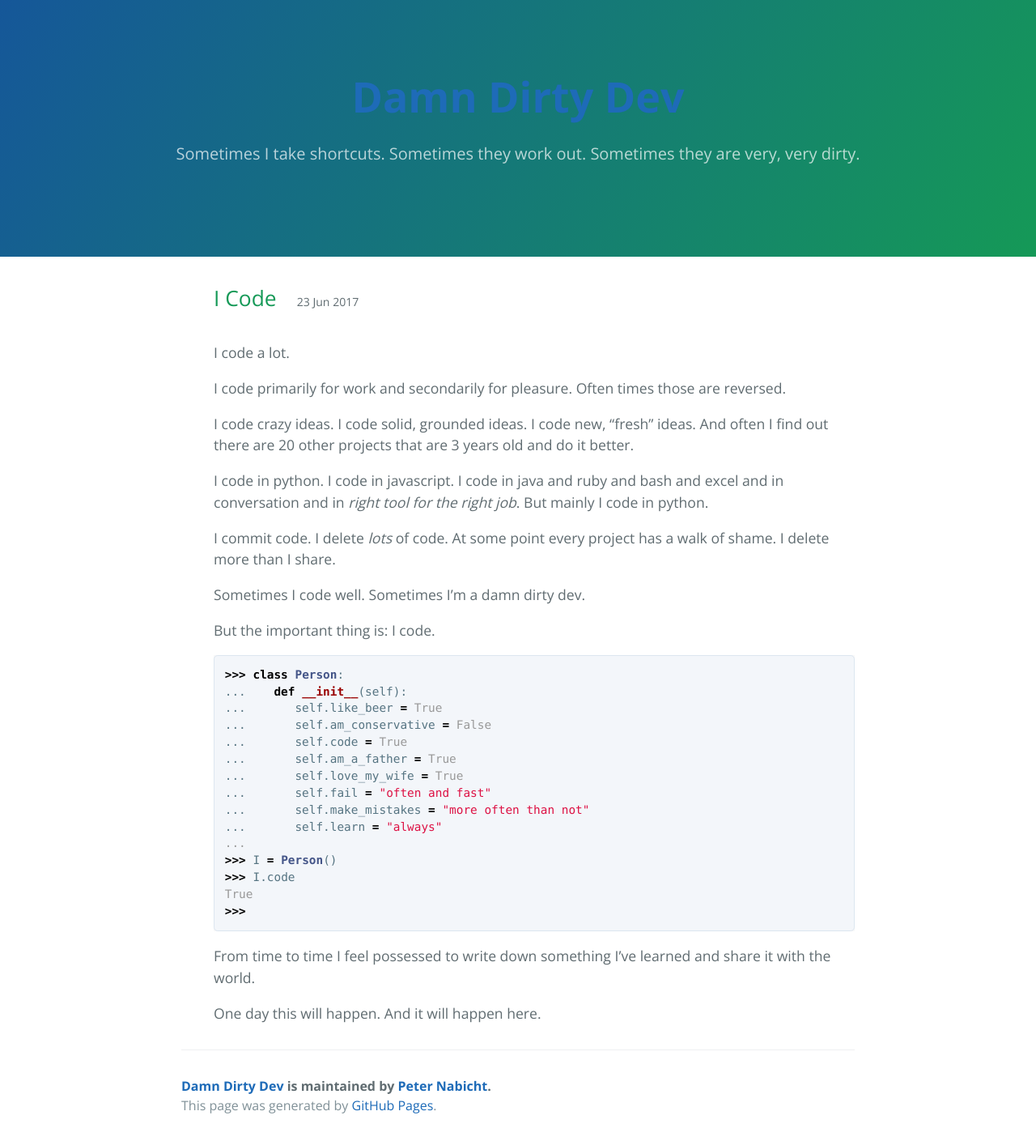
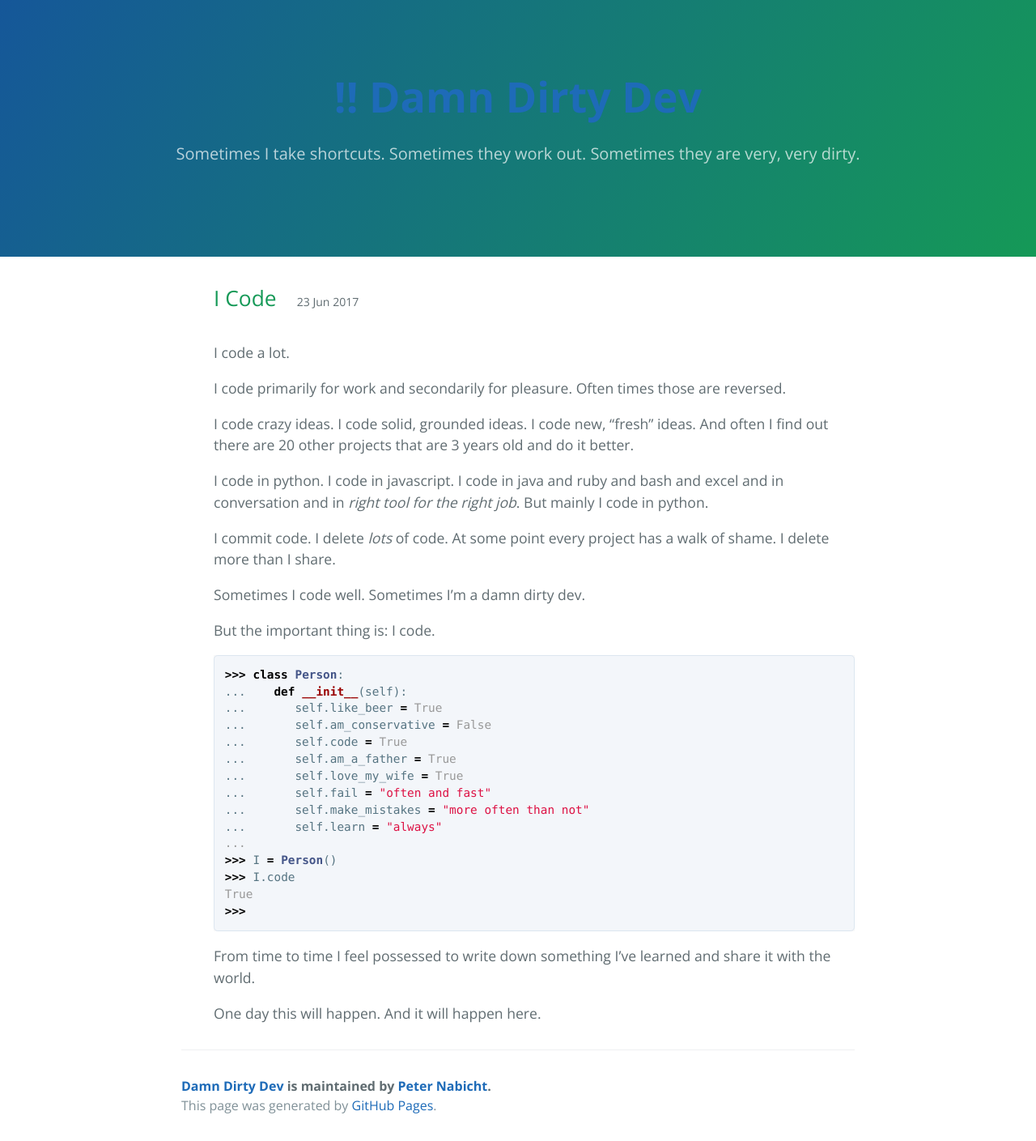
Before and after one commit to pietromenna/jekyll-cayman-theme, a Jekyll site: the page built from index.html, in a window 1280 px wide. Shown: the whole page at 81% size. Built offline with Jekyll 4.4.1, drawn with Linux system fonts in a browser that asks for light colours; the list of posts is cut into pages by our own code.

Commit message:
Update page-header.html

```diff
--- a/_includes/page-header.html
+++ b/_includes/page-header.html
@@ -1,5 +1,5 @@
 <section class="page-header">
-  <h1 class="project-name"><a href="{{ site.url }}">{{ site.title }}</a></h1>
+  <h1 class="project-name"><a href="{{ site.url }} style="text-decoration:none">!! {{ site.title }}</a></h1>
   <h2 class="project-tagline">{{ site.tagline }}</h2>
   <!--<a href="#" class="btn">View on GitHub</a>
   <a href="#" class="btn">Download .zip</a>
```
